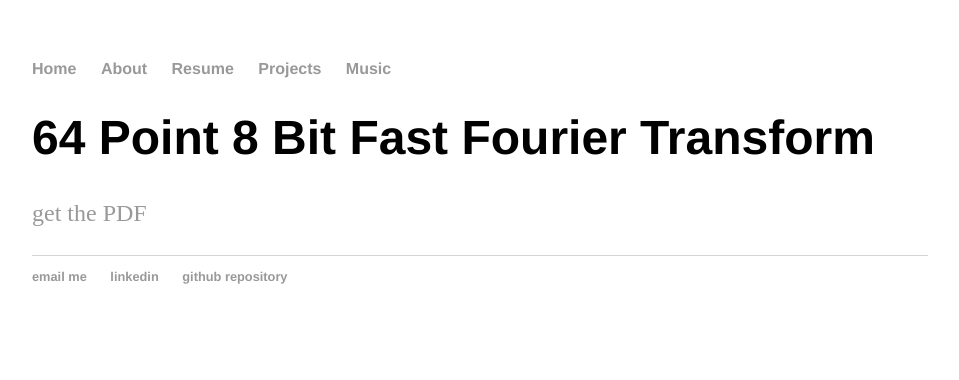
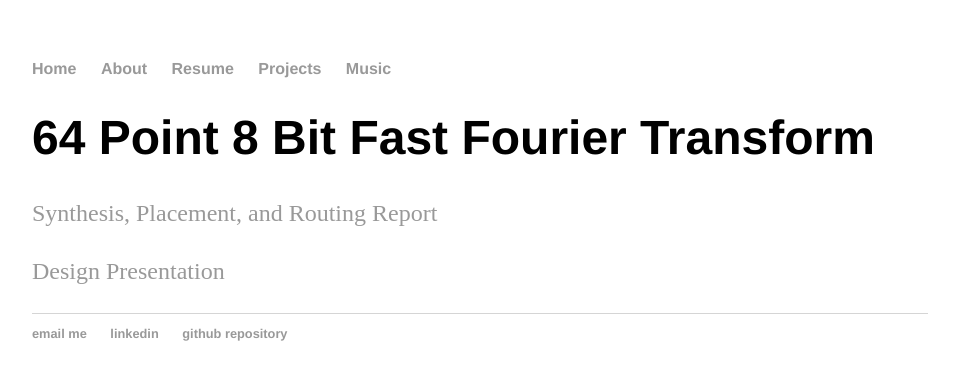
Before and after one commit to zackfravel/zackfravel.github.io, a Jekyll site: the page built from _posts/2017-12-10-FFT.md, in a window 1280 px wide. Shown: the top 380 px of the page, without its empty margins (160-1119 px from the left). Built offline with Jekyll 4.4.1, drawn with Linux system fonts in a browser that asks for light colours.

Commit message:
Update 2017-12-10-FFT.md

```diff
--- a/_posts/2017-12-10-FFT.md
+++ b/_posts/2017-12-10-FFT.md
@@ -3,4 +3,6 @@ layout: post
 title: "64 Point 8 Bit Fast Fourier Transform"
 ---
 
-[get the PDF](https://zackfravel.github.io/assets/mydoc.pdf)
+[Synthesis, Placement, and Routing Report](https://zackfravel.github.io/assets/pdf/fft.pdf)
+
+[Design Presentation](https://zackfravel.github.io/assets/pdf/fftpresentation.pdf)
```
